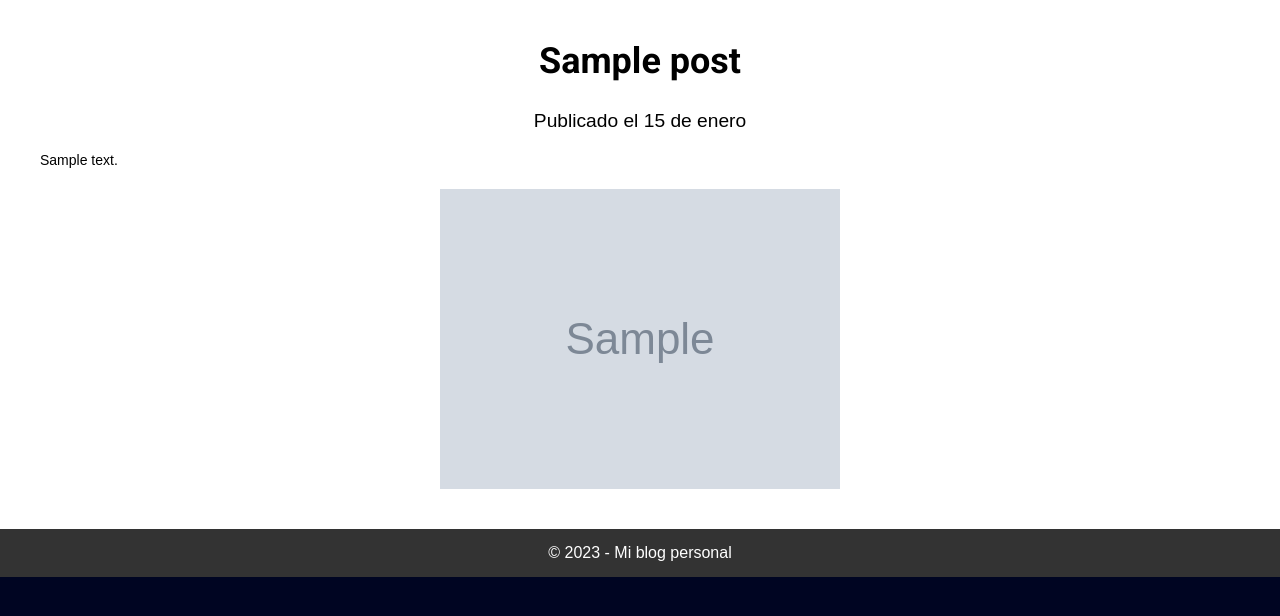
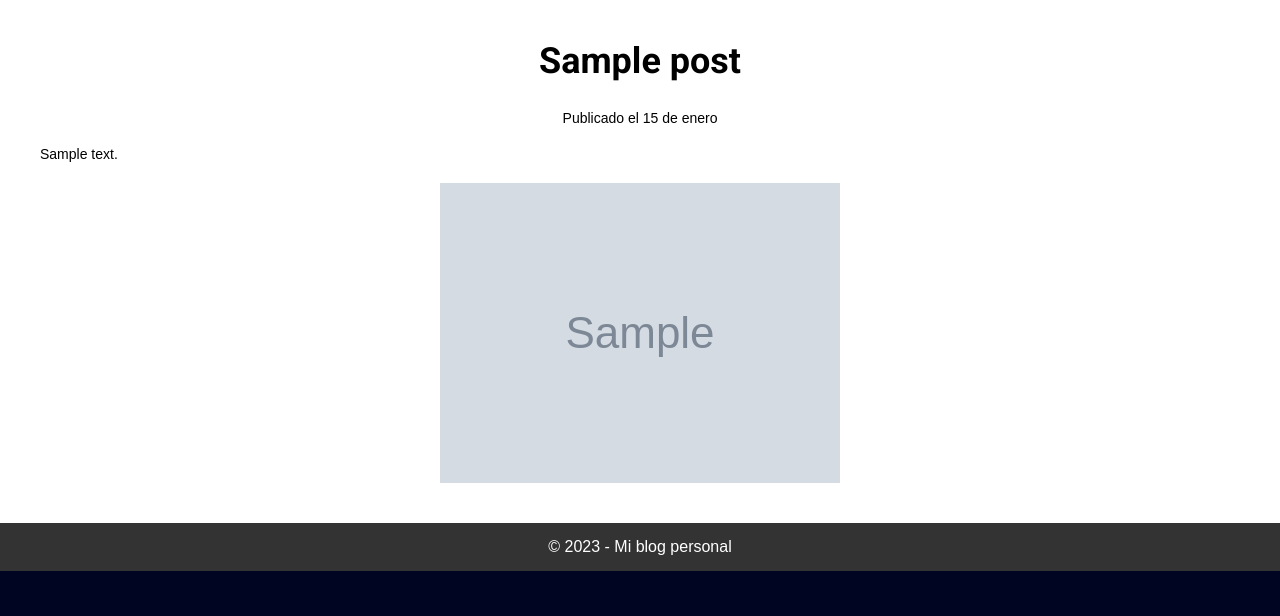
Before and after one commit to LeviSsstt/Sitio, a Flask app: a page that uses templates/sitio/blotry.html in a window 1280 px wide. Shown: the part 74-690 px from the top of the page. Run offline with Flask 3, Linux system fonts and the light colour scheme; tables that the repository leaves empty hold one stand-in row (values such as "Sample post"); grey boxes marked "Sample" are stand-in pictures.

Commit message:
Update blotry.html

```diff
--- a/templates/sitio/blotry.html
+++ b/templates/sitio/blotry.html
@@ -277,7 +277,7 @@ footer {
                 {% for posts in posts %}
                 <h1>{{ posts[1] }}</h1>
                 <br>
-                <p style="text-align: center;">Publicado el {{posts[2]}} </p>
+                <p style="text-align: center;font-size: 14px;">Publicado el {{posts[2]}} </p>
                 <br>
 
                   <pre style="line-height: 1.5;font-size: 14px;white-space: pre-wrap; max-width: 100%; text-align: justify;"">{{posts[5]|safe }}</pre>
```
